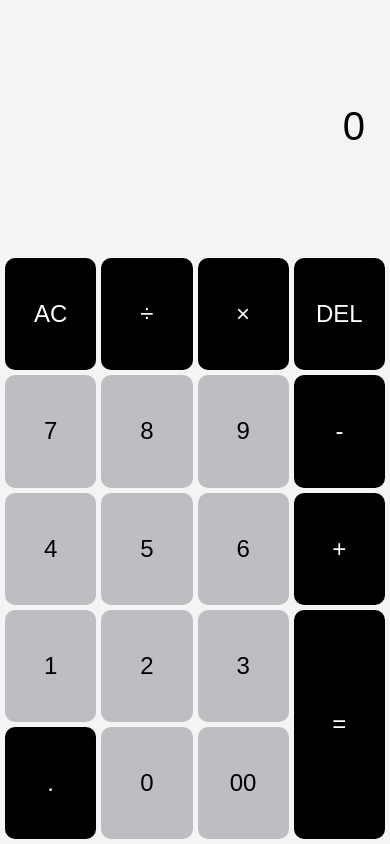
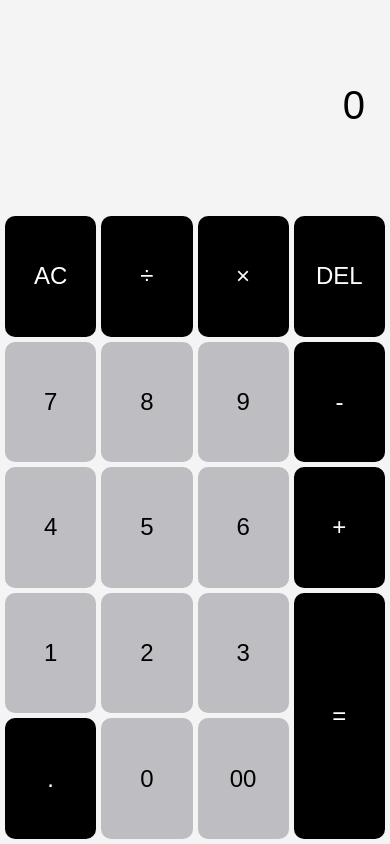
Before and after one commit to alfiaff/Calculator_alfiaff, a plain HTML site: page index.html in a window 390 px wide. Drawn offline with Linux system fonts and the light colour scheme.

Commit message:
Update style.css

```diff
--- a/style.css
+++ b/style.css
@@ -19,7 +19,7 @@ body {
      width: 100%;
      height: 100%;
      display: grid;
-     grid-template-rows: 30% 1fr;
+     grid-template-rows: 25% 1fr;
   }
   #output-display {
     width: 100%;
@@ -41,7 +41,6 @@ body {
     font-size: 2.5rem;
    width: 300px;
    overflow: scroll;
-
    text-align: right;
    scroll-behavior: smooth;
 
@@ -49,7 +48,6 @@ body {
   .button-container {
     width: 100%;
     height: 100%;
-
     display: grid;
     grid-template-columns: repeat(4, 1fr);
     gap: 5px;
```
